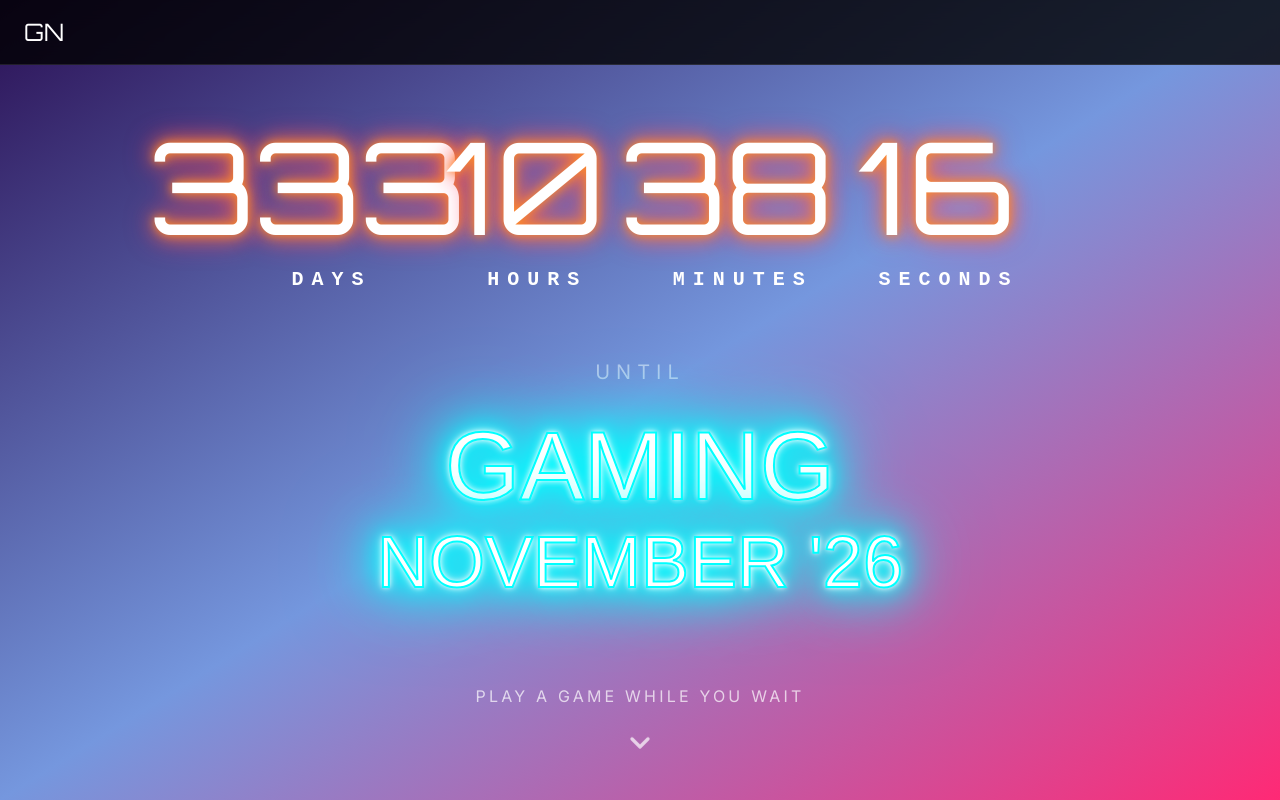
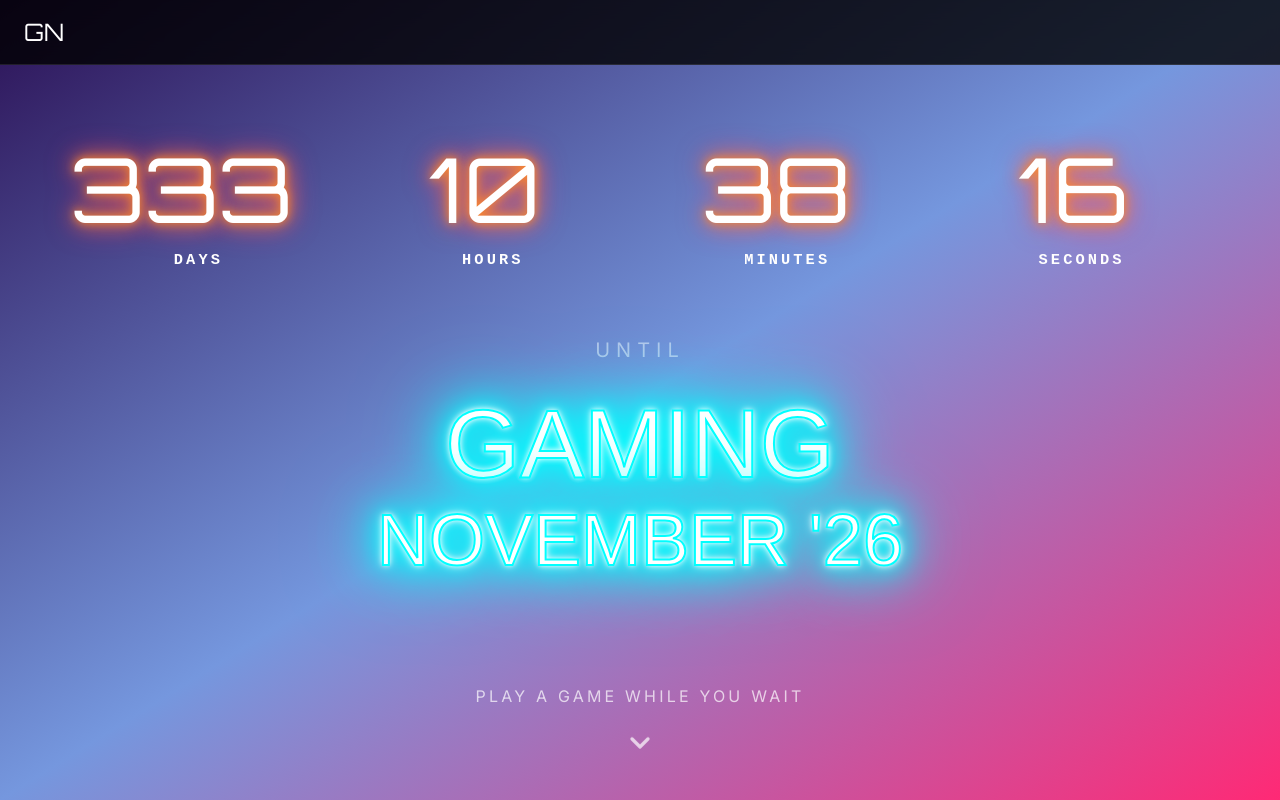
Before and after one commit to parvelmarv/gaming_november, a Next.js app: page / in a window 1280 px wide. Built offline with nearby package versions, Linux system fonts and the light colour scheme; a web font is replaced by a local one.

Commit message:
fix sizees

```diff
--- a/app/components/GameSection.tsx
+++ b/app/components/GameSection.tsx
@@ -42,7 +42,7 @@
         ROLLO ROCKET
       </h1>
 
-      <div className="w-full max-w-6xl aspect-video relative bg-black rounded-xl p-4 shadow-[0_0_40px_rgba(255,41,117,0.2)] border border-[#ff2975]/30 backdrop-blur-xl group hover:shadow-[0_0_60px_rgba(0,245,255,0.2)] transition-all duration-500 my-10 overflow-hidden">
+      <div className="w-full max-w-6xl aspect-video relative bg-black rounded-xl p-4 shadow-[0_0_40px_rgba(255,41,117,0.2)] border border-[#ff2975]/30 backdrop-blur-xl group hover:shadow-[0_0_60px_rgba(0,245,255,0.2)] transition-all duration-500 my-10 overflow-hidden" style={{ maxHeight: '60vh', maxWidth: '106vh' }}>
         <div className="relative w-full h-full rounded-lg overflow-hidden bg-black ring-1 ring-white/5">
           {isLandscape ? (
             <div className="w-full h-full">
--- a/app/components/HeroSection.tsx
+++ b/app/components/HeroSection.tsx
@@ -46,34 +46,34 @@
 
   return (
     <section className="h-screen w-full flex flex-col items-center justify-center relative px-6 py-20 snap-start snap-always">
-      <div className="flex flex-row w-full max-w-[90vw] justify-center gap-[2vw] mb-[8vh] animate-fade-in">
+      <div className="flex flex-row w-full max-w-[90vw] justify-center gap-[2vw] 2xl:gap-12 mb-[8vh] animate-fade-in">
         <TimeUnit
           value={timeLeft.days}
           label="DAYS"
-          numberClassName="text-[10vw] lg:text-[8rem] font-orbitron text-white glow-effect leading-none"
-          labelClassName="text-[2vw] lg:text-xl font-roboto-mono font-bold text-white tracking-[0.2em] lg:tracking-[0.4em]"
-          containerClassName="flex flex-col items-center w-[20vw] lg:w-[180px]"
+          numberClassName="text-[7vw] 2xl:text-[7rem] font-orbitron text-white glow-effect leading-none"
+          labelClassName="text-[1.2vw] 2xl:text-xl font-roboto-mono font-bold text-white tracking-[0.2em] 2xl:tracking-[0.4em]"
+          containerClassName="flex flex-col items-center w-[21vw] 2xl:w-[200px]"
         />
         <TimeUnit
           value={timeLeft.hours}
           label="HOURS"
-          numberClassName="text-[10vw] lg:text-[8rem] font-orbitron text-white glow-effect leading-none"
-          labelClassName="text-[2vw] lg:text-xl font-roboto-mono font-bold text-white tracking-[0.2em] lg:tracking-[0.4em]"
-          containerClassName="flex flex-col items-center w-[20vw] lg:w-[180px]"
+          numberClassName="text-[7vw] 2xl:text-[7rem] font-orbitron text-white glow-effect leading-none"
+          labelClassName="text-[1.2vw] 2xl:text-xl font-roboto-mono font-bold text-white tracking-[0.2em] 2xl:tracking-[0.4em]"
+          containerClassName="flex flex-col items-center w-[21vw] 2xl:w-[200px]"
         />
         <TimeUnit
           value={timeLeft.minutes}
           label="MINUTES"
-          numberClassName="text-[10vw] lg:text-[8rem] font-orbitron text-white glow-effect leading-none"
-          labelClassName="text-[2vw] lg:text-xl font-roboto-mono font-bold text-white tracking-[0.2em] lg:tracking-[0.4em]"
-          containerClassName="flex flex-col items-center w-[20vw] lg:w-[180px]"
+          numberClassName="text-[7vw] 2xl:text-[7rem] font-orbitron text-white glow-effect leading-none"
+          labelClassName="text-[1.2vw] 2xl:text-xl font-roboto-mono font-bold text-white tracking-[0.2em] 2xl:tracking-[0.4em]"
+          containerClassName="flex flex-col items-center w-[21vw] 2xl:w-[200px]"
         />
         <TimeUnit
           value={timeLeft.seconds}
           label="SECONDS"
-          numberClassName="text-[10vw] lg:text-[8rem] font-orbitron text-white glow-effect leading-none"
-          labelClassName="text-[2vw] lg:text-xl font-roboto-mono font-bold text-white tracking-[0.2em] lg:tracking-[0.4em]"
-          containerClassName="flex flex-col items-center w-[20vw] lg:w-[180px]"
+          numberClassName="text-[7vw] 2xl:text-[7rem] font-orbitron text-white glow-effect leading-none"
+          labelClassName="text-[1.2vw] 2xl:text-xl font-roboto-mono font-bold text-white tracking-[0.2em] 2xl:tracking-[0.4em]"
+          containerClassName="flex flex-col items-center w-[21vw] 2xl:w-[200px]"
         />
       </div>
 
--- a/app/components/UnityWrapper.tsx
+++ b/app/components/UnityWrapper.tsx
@@ -314,7 +314,7 @@
         </div>
       )}
       {!showGame ? (
-        <div className="flex items-center justify-center min-h-[540px] bg-transparent">
+        <div className="flex items-center justify-center h-full w-full absolute inset-0 bg-transparent">
           <button
             onClick={() => {
               if (!isLoading) {
```
